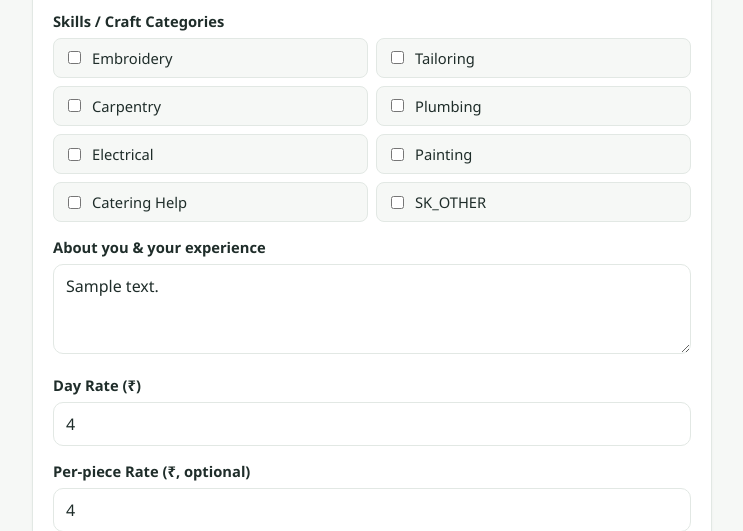
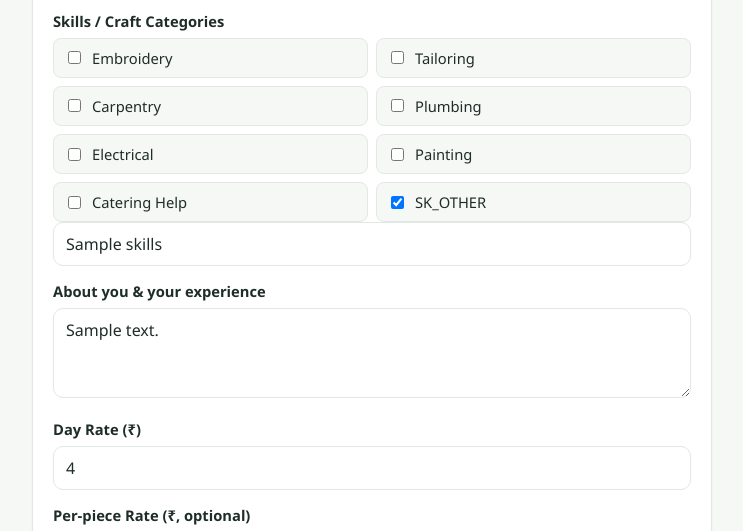
Before and after one commit to vishwagna10/hunarconnect, a Flask app: template templates/edit_profile.html in a window 1280 px wide. Shown: the part 272-803 px from the top of the page, without its empty margins (268-1011 px from the left). Run offline with Flask 3, Linux system fonts and the light colour scheme; the visitor is signed in with stand-in values (Sample User, id 1); tables that the repository leaves empty hold one stand-in row (values such as "Sample post"); the template is opened without the code that fills it: most values are stand-ins (such as "Sample title", 1, 10 or a date in 2020).

Commit message:
Update edit_profile.html

```diff
--- a/templates/edit_profile.html
+++ b/templates/edit_profile.html
@@ -1,28 +1,29 @@
 {% extends "base.html" %}
 {% block content %}
 <h1>{{ _('EDIT_PROFILE') }}</h1>
-
 <form method="POST" class="card">
   <label>{{ _('AREA_LOCALITY') }}</label>
   <input type="text" name="area" value="{{ user['area'] }}" required>
-
   <label>{{ _('SKILLS') }}</label>
   <div class="checkbox-grid">
     {% set my_skills = profile['skills'].split(',') %}
+    {% set known_slugs = skill_list|map(attribute=0)|list %}
+    {% set custom_skill = (my_skills|reject('in', known_slugs)|list|first) or '' %}
     {% for slug, key in skill_list %}
-    <label><input type="checkbox" name="skills" value="{{ slug }}" {% if slug in my_skills %}checked{% endif %}> {{ _(key) }}</label>
+    <label><input type="checkbox" name="skills" value="{{ slug }}"
+      {% if slug in my_skills or (slug == 'other' and custom_skill) %}checked{% endif %}
+      {% if slug == 'other' %}onchange="document.getElementById('other_skill_row').style.display = this.checked ? 'block' : 'none';"{% endif %}> {{ _(key) }}</label>
     {% endfor %}
   </div>
-
+  <div id="other_skill_row" style="display:{% if custom_skill %}block{% else %}none{% endif %};">
+    <input type="text" name="other_skill_text" value="{{ custom_skill }}" placeholder="{{ _('SK_OTHER') }}">
+  </div>
   <label>{{ _('ABOUT_EXPERIENCE') }}</label>
   <textarea name="about">{{ profile['about'] }}</textarea>
-
   <label>{{ _('DAY_RATE') }}</label>
   <input type="number" name="day_rate" value="{{ profile['day_rate']|int if profile['day_rate'] else '' }}" min="0">
-
   <label>{{ _('PIECE_RATE_OPTIONAL') }}</label>
   <input type="number" name="piece_rate" value="{{ profile['piece_rate']|int if profile['piece_rate'] else '' }}" min="0">
-
   <label>{{ _('LANGUAGES_SPOKEN') }}</label>
   {% set my_langs = profile['languages_spoken'].split(',') %}
   <div class="checkbox-grid">
@@ -30,9 +31,7 @@
     <label><input type="checkbox" name="languages_spoken" value="{{ code }}" {% if code in my_langs %}checked{% endif %}> {{ name }}</label>
     {% endfor %}
   </div>
-
   <button type="submit" class="btn btn-primary btn-block">{{ _('SAVE_CHANGES') }}</button>
 </form>
-
 <p class="login-hint"><a href="{{ url_for('change_language') }}">{{ _('CHANGE_LANGUAGE') }}</a></p>
 {% endblock %}
```
